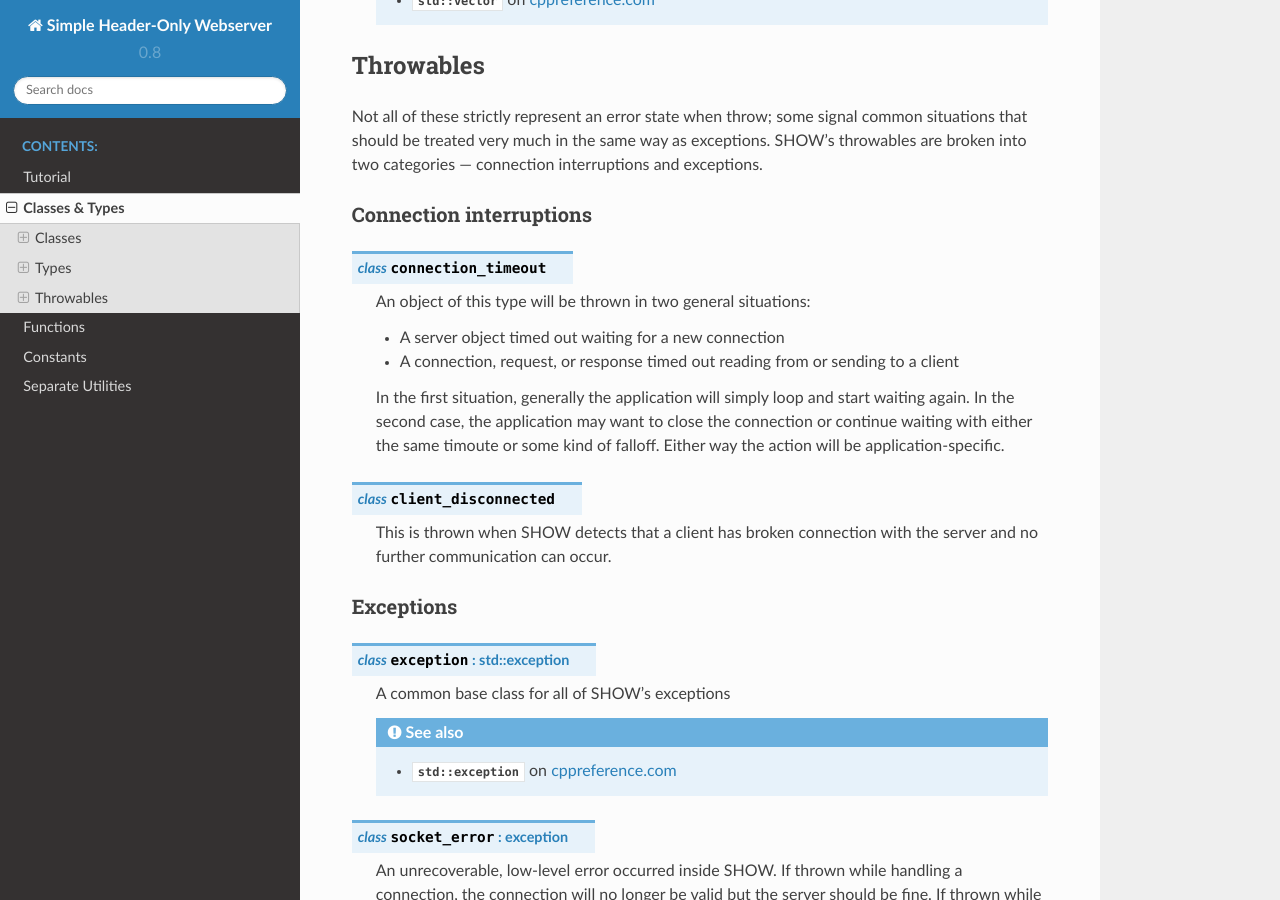
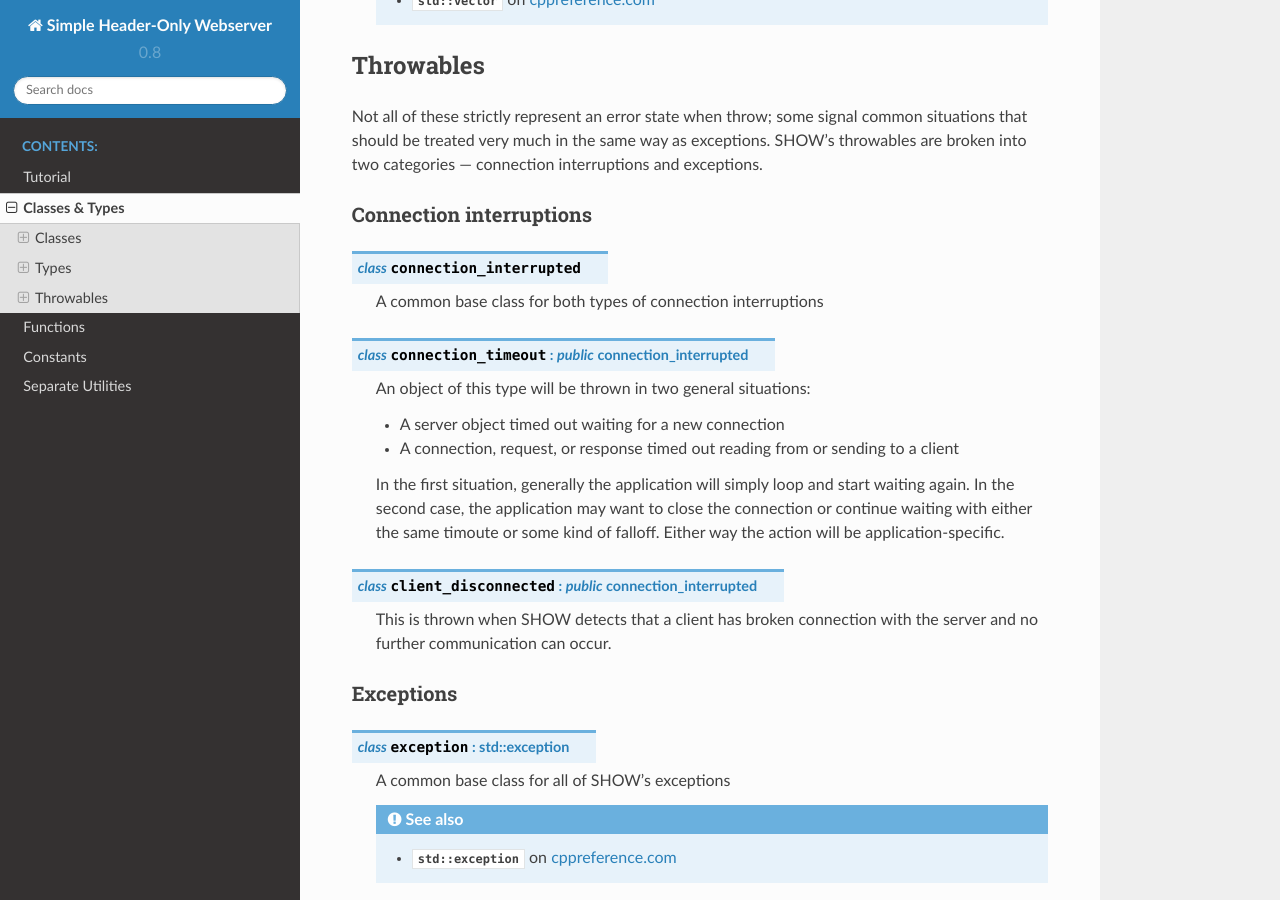
Before and after one commit to JadeMatrix/SHOW, a Sphinx documentation site: the page built from doc/Classes.rst, in a window 1280 px wide and 900 px high, scrolled down 2176 px. Built offline with Sphinx 7.4.7 and the Read the Docs theme 2.0.0, drawn with Linux system fonts in a browser that asks for light colours.

Commit message:
Added doc entry for `show::connection_interrupted`

```diff
--- a/doc/Classes.rst
+++ b/doc/Classes.rst
@@ -97,7 +97,11 @@ Not all of these strictly represent an error state when throw; some signal commo
 Connection interruptions
 ------------------------
 
-.. cpp:class:: connection_timeout
+.. cpp:class:: connection_interrupted
+
+    A common base class for both types of connection interruptions
+
+.. cpp:class:: connection_timeout : public connection_interrupted
 
     An object of this type will be thrown in two general situations:
 
@@ -106,7 +110,7 @@ Connection interruptions
 
     In the first situation, generally the application will simply loop and start waiting again.  In the second case, the application may want to close the connection or continue waiting with either the same timoute or some kind of falloff.  Either way the action will be application-specific.
 
-.. cpp:class:: client_disconnected
+.. cpp:class:: client_disconnected : public connection_interrupted
 
     This is thrown when SHOW detects that a client has broken connection with the server and no further communication can occur.
 
```
